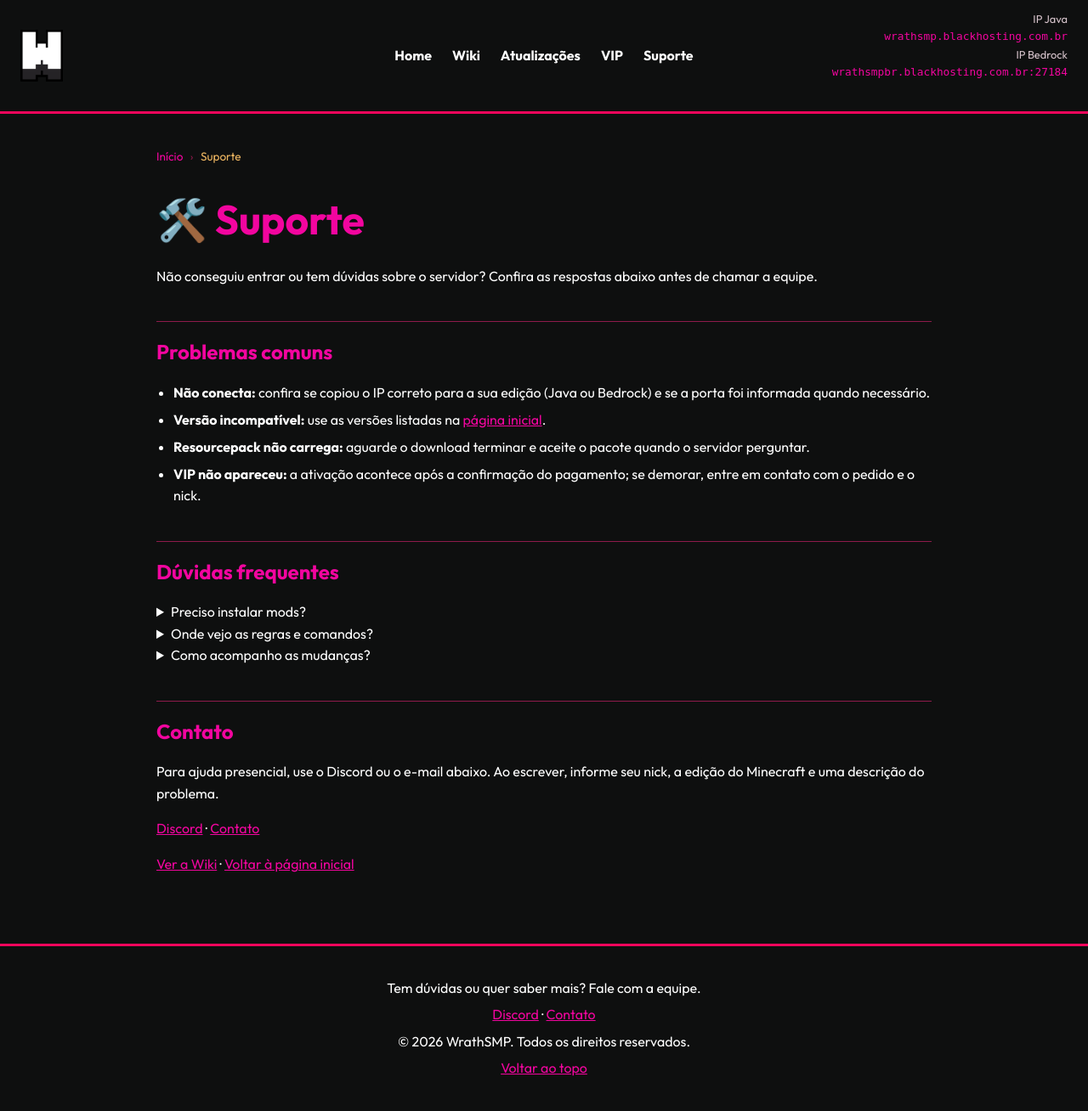
After one commit to ayuwooh/wrathsmp-web, a PHP site: page /wrathsmp-web/view/suporte.html in a window 1280 px wide. The commit adds this page. Shown: the whole page at 85% size. Run offline with PHP 8.4, Linux system fonts and the light colour scheme.

Commit message:
progress

```diff
--- a/view/changelog.html
+++ b/view/changelog.html
@@ -27,7 +27,7 @@
         <img src="../assets/img/wrathsmp_logo_W.webp" alt="WrathSMP" id="logo">
 
         <nav id="topbar" aria-label="Navegação principal">
-            <a href="../index.php">Home</a>
+            <a href="../index.html">Home</a>
             <a href="wiki.html">Wiki</a>
             <a href="changelog.html" aria-current="page">Atualizações</a>
             <a href="vip.html">VIP</a>
@@ -48,7 +48,7 @@
     <main id="content">
         <article id="changelog">
         <nav class="wiki-breadcrumb" aria-label="Trilha de navegação">
-            <a href="../index.php">Início</a> <span aria-hidden="true">›</span>
+            <a href="../index.html">Início</a> <span aria-hidden="true">›</span>
             <span aria-current="page">Atualizações</span>
         </nav>
 
--- /dev/null
+++ b/view/suporte.html
@@ -0,0 +1,96 @@
+<!DOCTYPE html>
+<html lang="pt-BR">
+<head>
+    <meta charset="UTF-8">
+    <meta name="viewport" content="width=device-width, initial-scale=1.0">
+    <meta name="description" content="Ajuda e suporte do WrathSMP: como entrar, IPs, versões e contato com a equipe.">
+    <meta name="theme-color" content="#0E0F0F">
+    <meta property="og:type" content="website">
+    <meta property="og:locale" content="pt_BR">
+    <meta property="og:title" content="WrathSMP - Suporte">
+    <meta property="og:description" content="Ajuda e suporte do WrathSMP: como entrar, IPs, versões e contato com a equipe.">
+    <meta property="og:image" content="../assets/img/background.webp">
+    <meta name="twitter:card" content="summary_large_image">
+    <title>WrathSMP - Suporte</title>
+    <link rel="icon" href="../assets/img/wrathsmp_icon.webp">
+    <link rel="preconnect" href="https://fonts.googleapis.com">
+    <link rel="preconnect" href="https://fonts.gstatic.com" crossorigin>
+    <link href="https://fonts.googleapis.com/css2?family=Outfit:wght@400;600;700;800&display=swap" rel="stylesheet">
+    <link rel="stylesheet" href="../css/style.css">
+    <script src="../js/script.js" defer></script>
+</head>
+<body>
+    <a class="skip-link" href="#content">Pular para o conteúdo</a>
+
+    <header id="top">
+        <img src="../assets/img/wrathsmp_logo_W.webp" alt="WrathSMP" id="logo">
+
+        <nav id="topbar" aria-label="Navegação principal">
+            <a href="../index.html">Home</a>
+            <a href="wiki.html">Wiki</a>
+            <a href="changelog.html">Atualizações</a>
+            <a href="vip.html">VIP</a>
+            <a href="suporte.html" aria-current="page">Suporte</a>
+        </nav>
+
+        <div id="ips">
+            <dl>
+                <dt>IP Java</dt>
+                <dd><button type="button" class="ip-copy" data-tooltip="Clique para copiar" aria-label="Copiar IP Java"><code>wrathsmp.blackhosting.com.br</code></button></dd>
+                <dt>IP Bedrock</dt>
+                <dd><button type="button" class="ip-copy" data-tooltip="Clique para copiar" aria-label="Copiar IP Bedrock"><code>wrathsmpbr.blackhosting.com.br:27184</code></button></dd>
+            </dl>
+            <p id="copy-status" role="status" aria-live="polite"></p>
+        </div>
+    </header>
+
+    <main id="content">
+        <article id="changelog">
+        <nav class="wiki-breadcrumb" aria-label="Trilha de navegação">
+            <a href="../index.html">Início</a> <span aria-hidden="true">›</span>
+            <span aria-current="page">Suporte</span>
+        </nav>
+
+        <h1>🛠️ Suporte</h1>
+        <p>Não conseguiu entrar ou tem dúvidas sobre o servidor? Confira as respostas abaixo antes de chamar a equipe.</p>
+
+        <h2 id="problemas-comuns">Problemas comuns</h2>
+        <ul>
+            <li><strong>Não conecta:</strong> confira se copiou o IP correto para a sua edição (Java ou Bedrock) e se a porta foi informada quando necessário.</li>
+            <li><strong>Versão incompatível:</strong> use as versões listadas na <a href="../index.html#versoes">página inicial</a>.</li>
+            <li><strong>Resourcepack não carrega:</strong> aguarde o download terminar e aceite o pacote quando o servidor perguntar.</li>
+            <li><strong>VIP não apareceu:</strong> a ativação acontece após a confirmação do pagamento; se demorar, entre em contato com o pedido e o nick.</li>
+        </ul>
+
+        <h2 id="duvidas">Dúvidas frequentes</h2>
+        <details>
+            <summary>Preciso instalar mods?</summary>
+            <p>Não. O servidor usa plugins e resourcepacks gerenciados por ele.</p>
+        </details>
+        <details>
+            <summary>Onde vejo as regras e comandos?</summary>
+            <p>Na <a href="wiki.html">Wiki</a>, há um guia com progressão, comandos e utilidades do servidor.</p>
+        </details>
+        <details>
+            <summary>Como acompanho as mudanças?</summary>
+            <p>Acesse <a href="changelog.html">Atualizações</a> para ver o histórico de correções e novidades.</p>
+        </details>
+
+        <h2 id="contato">Contato</h2>
+        <p>Para ajuda presencial, use o Discord ou o e-mail abaixo. Ao escrever, informe seu nick, a edição do Minecraft e uma descrição do problema.</p>
+        <p><a href="SEU_LINK_DO_DISCORD">Discord</a> &middot;
+        <a href="mailto:SEU_EMAIL@EXEMPLO.COM">Contato</a></p>
+
+        <p><a href="wiki.html">Ver a Wiki</a> &middot; <a href="../index.html">Voltar à página inicial</a></p>
+        </article>
+    </main>
+
+    <footer id="bottom">
+        <p>Tem dúvidas ou quer saber mais? Fale com a equipe.</p>
+        <p><a href="SEU_LINK_DO_DISCORD">Discord</a> &middot;
+        <a href="mailto:SEU_EMAIL@EXEMPLO.COM">Contato</a></p>
+        <p>&copy; 2026 WrathSMP. Todos os direitos reservados.</p>
+        <p><a href="#top">Voltar ao topo</a></p>
+    </footer>
+</body>
+</html>
--- a/view/vip.html
+++ b/view/vip.html
@@ -28,7 +28,7 @@
         <img src="../assets/img/wrathsmp_logo_W.webp" alt="WrathSMP" id="logo">
 
         <nav id="topbar" aria-label="Navegação principal">
-            <a href="../index.php">Home</a>
+            <a href="../index.html">Home</a>
             <a href="wiki.html">Wiki</a>
             <a href="changelog.html">Atualizações</a>
             <a href="vip.html" aria-current="page">VIP</a>
--- a/view/wiki.html
+++ b/view/wiki.html
@@ -28,7 +28,7 @@
         <img src="../assets/img/wrathsmp_logo_W.webp" alt="WrathSMP" id="logo">
 
         <nav id="topbar" aria-label="Navegação principal">
-            <a href="../index.php">Home</a>
+            <a href="../index.html">Home</a>
             <a href="wiki.html" aria-current="page">Wiki</a>
             <a href="changelog.html">Atualizações</a>
             <a href="vip.html">VIP</a>
@@ -104,7 +104,7 @@
 
         <article id="wiki">
 <nav class="wiki-breadcrumb" aria-label="Trilha de navegação">
-    <a href="../index.php">Início</a> <span aria-hidden="true">›</span>
+    <a href="../index.html">Início</a> <span aria-hidden="true">›</span>
     <span aria-current="page">Wiki</span> <span aria-hidden="true">›</span>
     <span>Guia do Jogador</span>
 </nav>
@@ -583,7 +583,7 @@
 <h2 id="ver-tambem-titulo">🔎 Ver também</h2>
 <ul>
 <li><a href="changelog.html">Atualizações — histórico de mudanças e correções</a></li>
-<li><a href="../index.php">Página inicial — como entrar no servidor e IPs de acesso</a></li>
+<li><a href="../index.html">Página inicial — como entrar no servidor e IPs de acesso</a></li>
 <li><a href="suporte.html">Suporte — ajuda com problemas técnicos</a></li>
 </ul>
 </section>
```
Also changed, not shown: index.php (+9 -7 lines).
